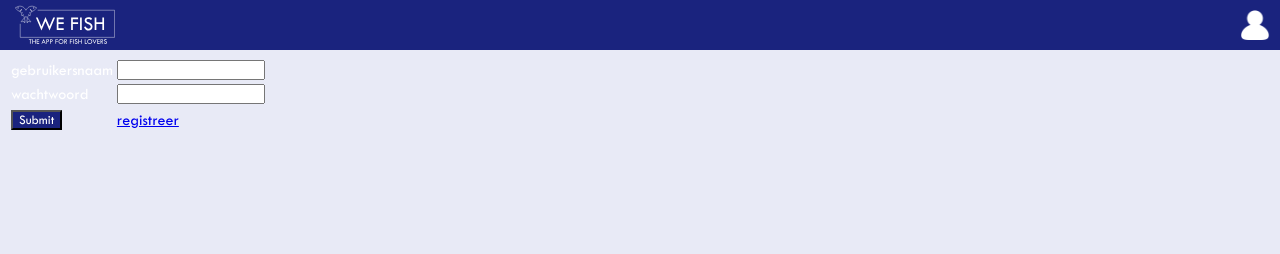
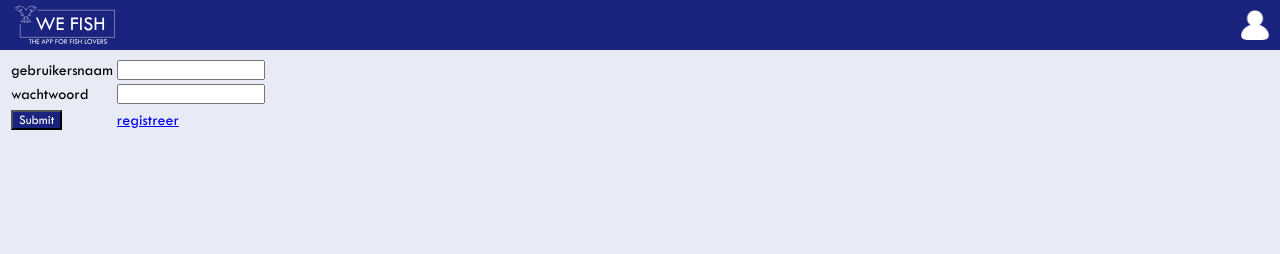
Before and after one commit to svennote/WeFish.github.io, a Jekyll site: the page built from login.html, in a window 1280 px wide. Shown: the top 254 px of the page. Built offline with Jekyll 4.4.1, drawn with Linux system fonts in a browser that asks for light colours.

Commit message:
aangepast

```diff
--- a/css/login.scss
+++ b/css/login.scss
@@ -120,7 +120,11 @@ width:20px;
 
 }
 
+.container {
 
+color:black;
+
+}
 
 .container form {
 
@@ -128,10 +132,6 @@ display:block;
 margin:0 auto;
 
 }
-
-
-
-
 
 .about {
 
```
